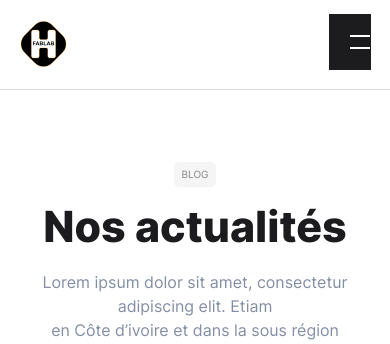
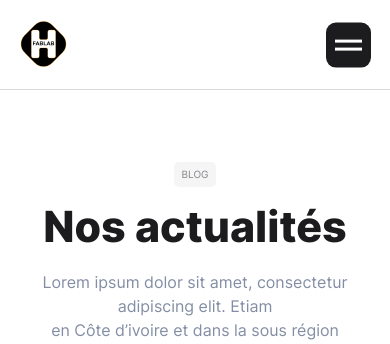
Before and after one commit to H-Fablab/Hfablab_webApp, a Node server app: page /blog in a window 390 px wide. Shown: the top 344 px of the page. Run offline with Node 20, Linux system fonts and the light colour scheme; some libraries are stand-ins or nearby versions.

Commit message:
Mobile menu update

```diff
--- a/public/js/main.js
+++ b/public/js/main.js
@@ -1,3 +1,11 @@
+
+let nav__toggle = document.getElementById('nav-toggle')
+nav__toggle.onclick = e =>{
+		var x = document.getElementById("sm-menu--content")
+		var menu__toggle = document.getElementById("nav-toggle");
+		  menu__toggle.classList.toggle("open")
+		  x.classList.toggle("active")
+}
 
 //::::::::::::Beginning of hero slider slider:::::::::::://
 
--- a/public/style/main.css
+++ b/public/style/main.css
@@ -3577,9 +3577,14 @@ white-space: nowrap;
 
 }
 
+.menu--content__group.active{
+  display: flex;
+}
+
 .main--header .main--nav__links {
   width: 100%;
   text-align: left;
+  display: block;
 }
 .main--header .main--nav__links .up--link {
   display: block;
@@ -3647,22 +3652,47 @@ white-space: nowrap;
 
 .main--header .nav__toggle{
   background-color: var(--primary);
-  padding: 11px;
   position: absolute;
   right: 5vw;
-  top: 16%;
-}
-
+  top: 50%;
+  width: 45px;
+  height: 50%;
+  transform: translateY(-50%);
+  cursor: pointer;
+  display: flex;
+    align-content: center;
+    align-items: center;
+    justify-content: center;
+    border-radius: 10px;
+}
+.main--header .nav__toggle .bar--wrapper{
+  width: 60%;
+  position: relative;
+}
 .main--header .nav__toggle .nav__toggle-bar{
   width: 100%;
-  height: 2px;
+  height: 3px;
   display: block;
   position: relative;
   background: var(--ful__white);
   transition: all 0.3s cubic-bezier(0.4, 0.01, 0.165, 0.99);
   transition-delay: 0s;
-  margin: 10px;
-}
+  margin: 5px auto;
+}
+
+.main--header .nav__toggle.open .nav__toggle-bar:first-child{
+  transform:translateY(-100%) rotate(45deg);
+  position: absolute;
+  top: 0;
+  }
+
+  .main--header .nav__toggle.open .nav__toggle-bar:last-child{
+    transform:translateY(-100%) rotate(-45deg);
+    position: absolute;
+    top: 0;
+    }
+
+
 .overlay--box .container {
   height: 385px;
   flex-direction: column;
--- a/views/partials/header.hbs
+++ b/views/partials/header.hbs
@@ -6,11 +6,13 @@
                         </div>
 
                     <div class="nav__toggle" id="nav-toggle">
-                        <i class="nav__toggle-bar"></i>
-                        <i class="nav__toggle-bar"></i>
+                        <div class="bar--wrapper">
+                            <span class="nav__toggle-bar"></span>
+                        <span class="nav__toggle-bar"></span>
+                        </div>
                     </div>
-                </div>
-                       <div class="menu--content__group">
+                 </div>
+                       <div class="menu--content__group" id="sm-menu--content">
                          <ul class="main--nav__links">
                             <li class="up--link"><a href="#">Le FabLab</a>
                             <!-- First Tier Drop Down -->
```
